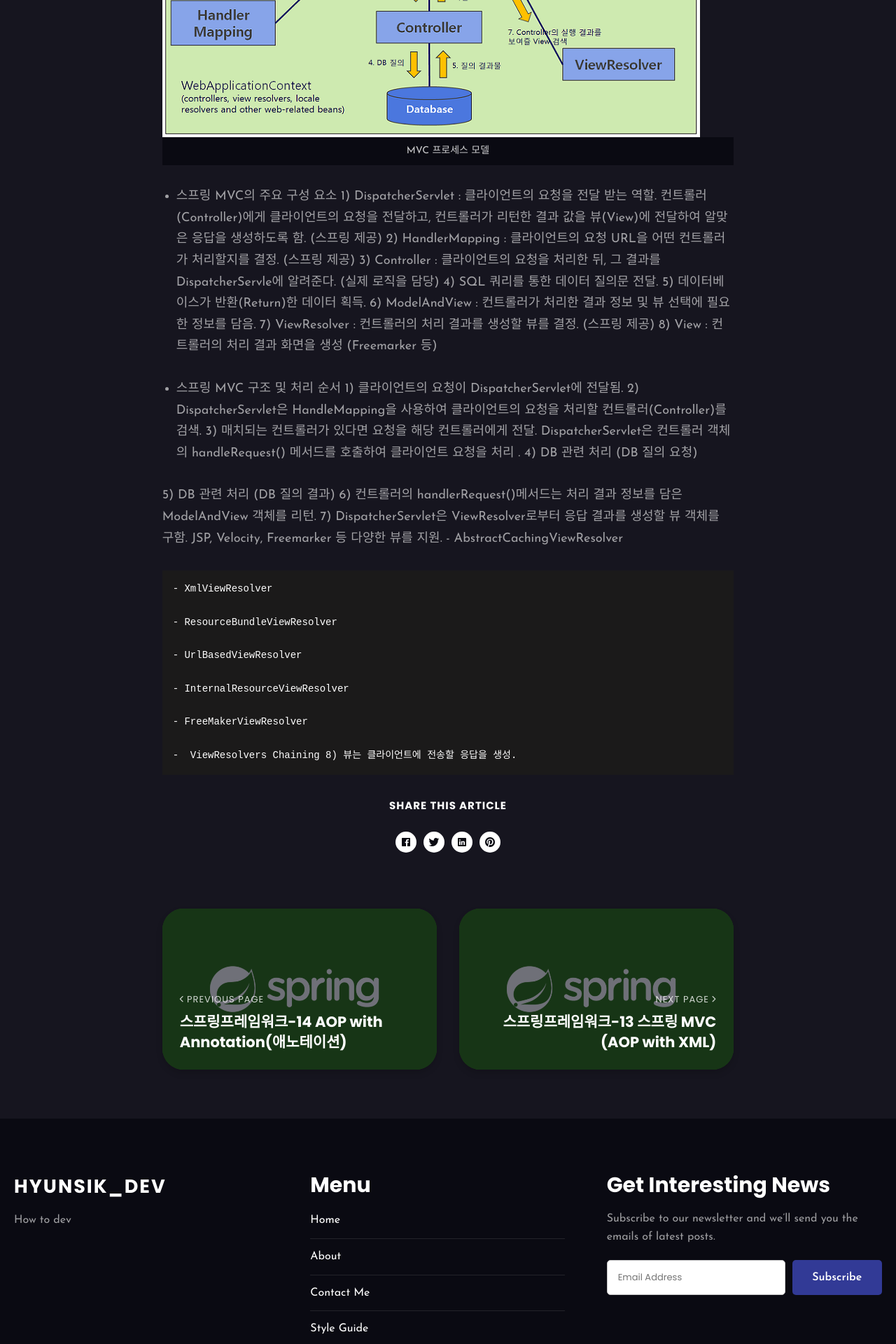
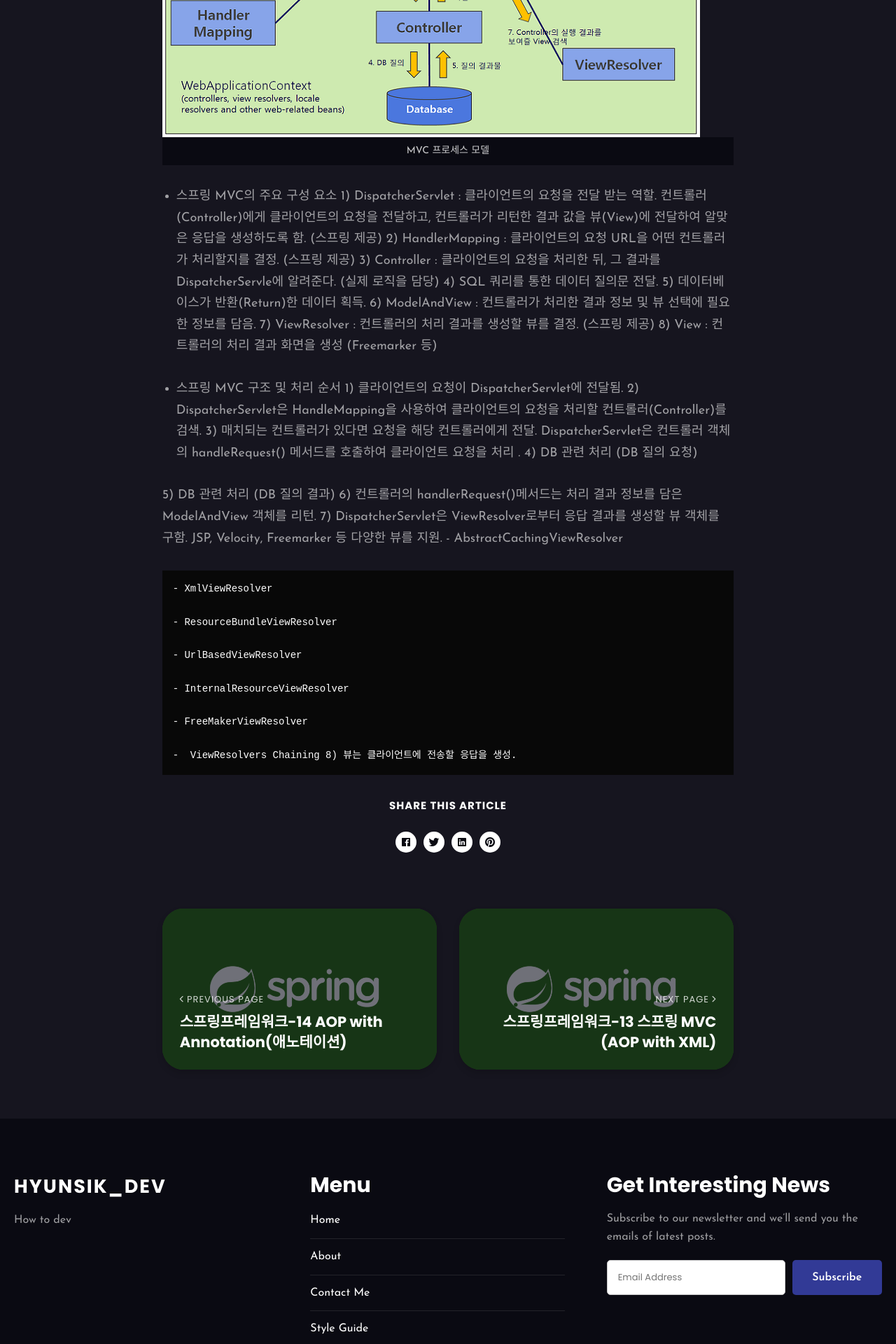
Before and after one commit to hs95blue/hs95blue.github.io, a Jekyll site: the page built from _posts/2020-09-30-3.md, in a window 1280 px wide. Shown: the part 1378-3298 px from the top of the page at 70% size. Built offline with Jekyll 4.4.1, drawn with Linux system fonts in a browser that asks for light colours; nearby versions of some CDN libraries; comment, search, counter and statistics services are not loaded.

Commit message:
Update _syntax-highlighting.scss

```diff
--- a/_sass/1-tools/_syntax-highlighting.scss
+++ b/_sass/1-tools/_syntax-highlighting.scss
@@ -7,7 +7,7 @@
   background: $dark;
 
   .highlighter-rouge & {
-    background: rgb(27, 26, 26);
+    background: rgb(8, 8, 8);
   }
 
   .c     { color: #998; font-style: italic } // Comment
```
